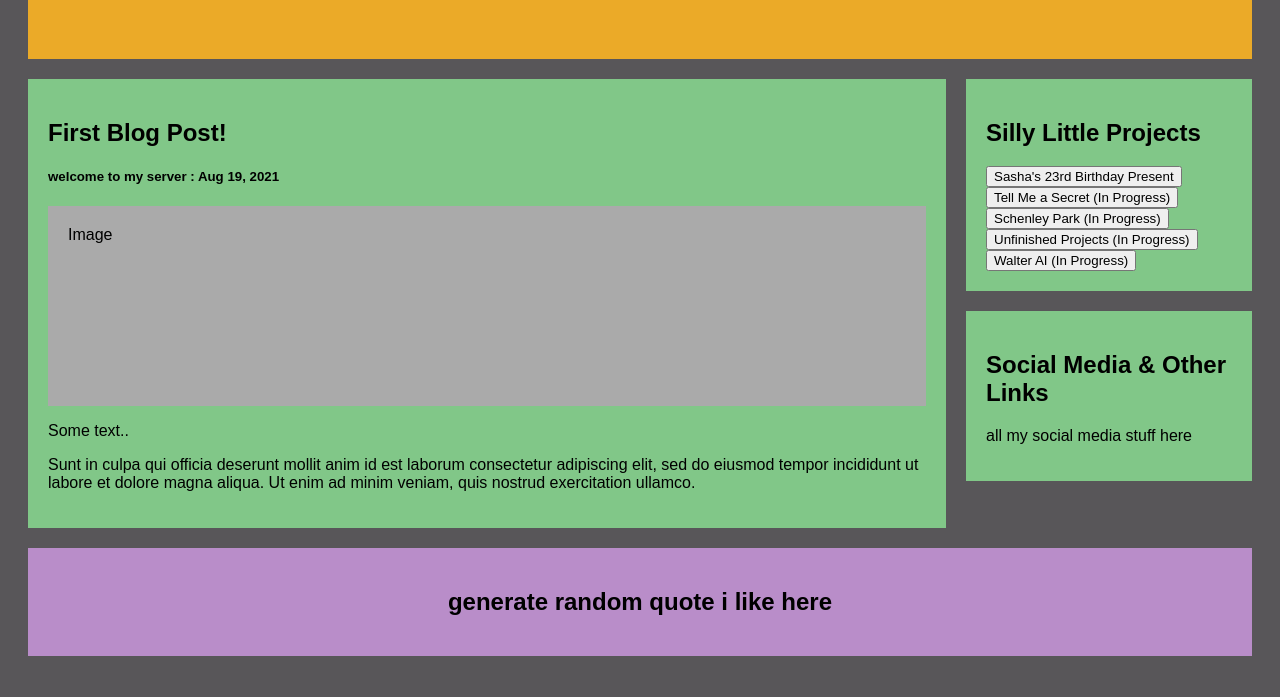
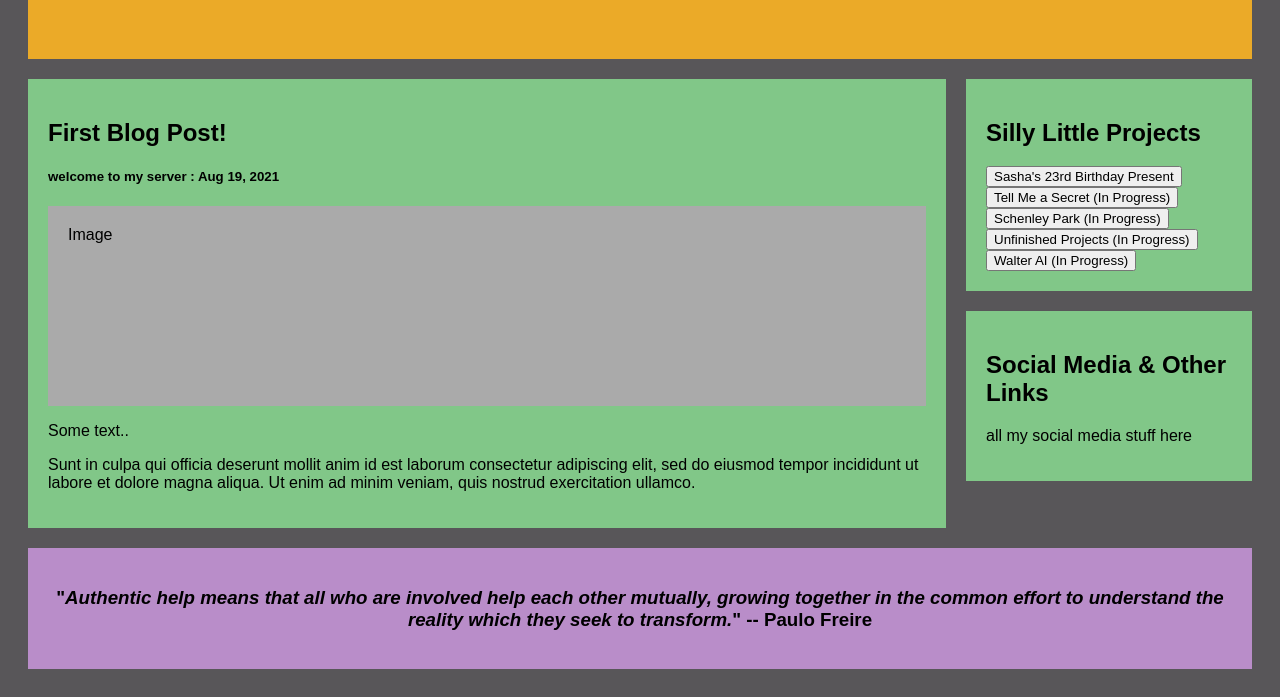
Before and after one commit to WaltDonn/WaltDonn.github.io, a plain HTML site: page index.html in a window 1280 px wide. Shown: the part 198-895 px from the top of the page. Drawn offline with Linux system fonts and the light colour scheme.

Commit message:
added quote at bottom of index

```diff
--- a/index.html
+++ b/index.html
@@ -35,7 +35,7 @@
   </div>
 
   <div class="footer">
-    <h2>generate random quote i like here</h2>
+    <h3>"<i>Authentic help means that all who are involved help each other mutually, growing together in the common effort to understand the reality which they seek to transform.</i>" -- Paulo Freire</h3>
   </div>
 </body>
 </html>
```
Also changed, not shown: index.js (added).
